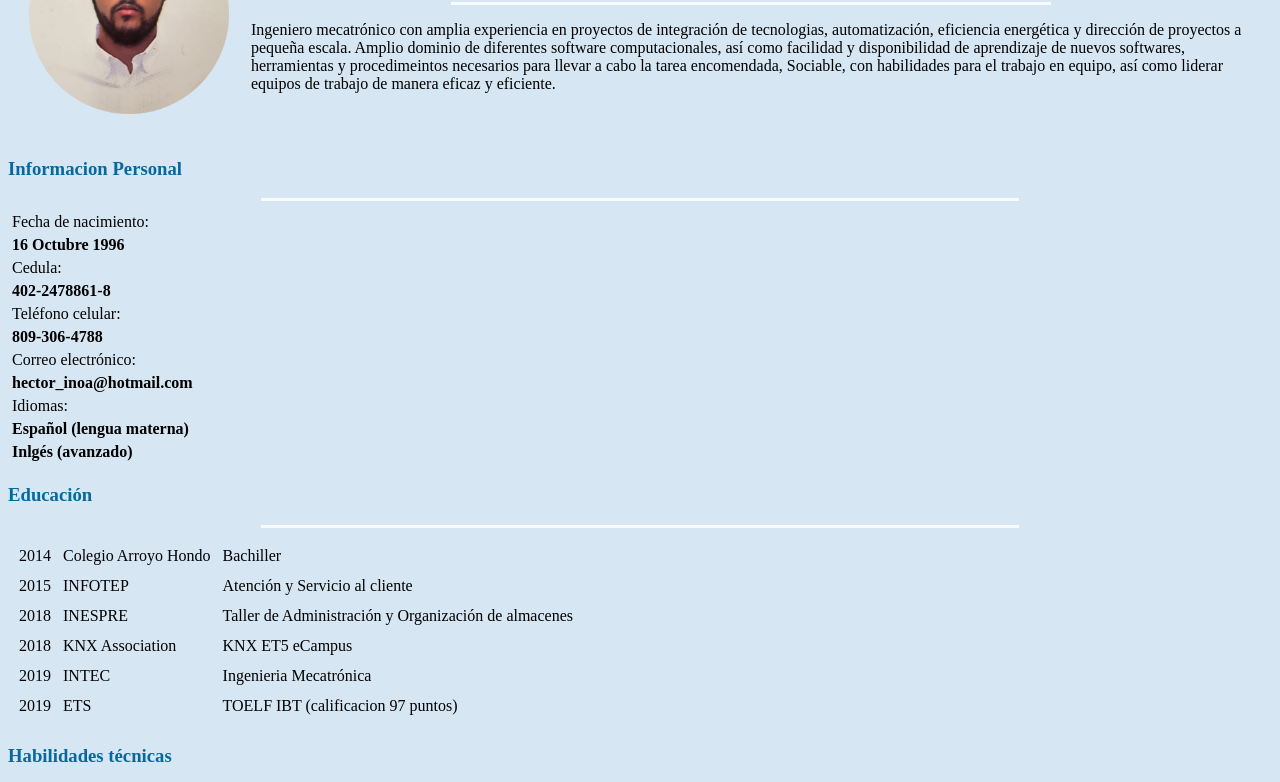
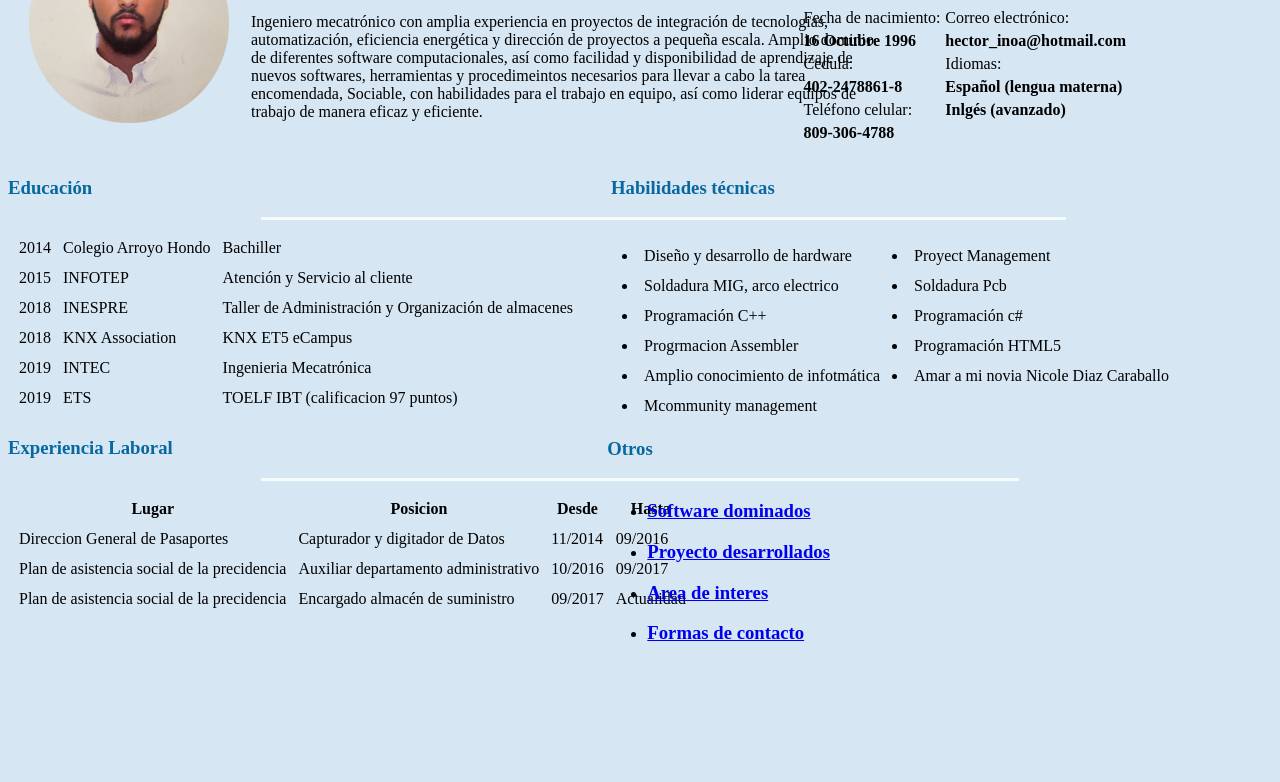
Before and after one commit to hector-inoa/CV, a plain HTML site: page index.html in a window 1280 px wide. Shown: the part 115-897 px from the top of the page. After the commit the page ends 800 px from the top, so only its background shows below. Drawn offline with Linux system fonts and the light colour scheme.

Commit message:
new look

```diff
--- a/index.html
+++ b/index.html
@@ -5,10 +5,37 @@
   <meta charset="utf-8">
   <title> ⚙🔧Hector's Personal Site 🔧⚙</title>
   <link rel="stylesheet" href="CSS/styles.css">
+  <style media="screen">
+    .resumen {
+      width: 900px;
+    }
 
+    .informacionpersonal {
+      position: absolute;
+      right: 150px;
+      top: 50px;
+
+    }
+
+    .habtecnicas {
+      position: absolute;
+      right: 100px;
+      top: 273px;
+    }
+
+    .links {
+      position: absolute;
+      right: 450px;
+      top: 534px;
+
+    }
+  </style>
 </head>
 
 <body>
+
+  <div class="resumen">
+
     <table cellspacing="20">
       <tr>
         <td><img src="images/fondoblanco.png" style="width:200px;height:200px;" alt="Imagen Presentacion Hector inoa"></td>
@@ -26,44 +53,37 @@
         </td>
       </tr>
     </table>
+  </div>
 
+  <div class="informacionpersonal">
     <h3>Informacion Personal</h3>
     <hr noshade>
     <table cellspacing="3">
       <tr>
         <td>Fecha de nacimiento:</td>
+        <td>Correo electrónico:</td>
       </tr>
       <tr>
         <td><strong>16 Octubre 1996</strong></td>
+        <td><strong>hector_inoa@hotmail.com</strong></td>
       </tr>
       <tr>
         <td>Cedula:</td>
+        <td>Idiomas:</td>
       </tr>
       <tr>
         <td><strong>402-2478861-8</strong></td>
+        <td><strong>Español (lengua materna)</strong></td>
       </tr>
       <tr>
         <td> Teléfono celular:</td>
+        <td><strong>Inlgés (avanzado)</strong></td>
       </tr>
       <tr>
         <td><strong>809-306-4788</strong></td>
       </tr>
-    <tr>
-      <td>Correo electrónico:</td>
-    </tr>
-    <tr>
-      <td><strong>hector_inoa@hotmail.com</strong></td>
-    </tr>
-    <tr>
-      <td>Idiomas:</td>
-    </tr>
-    <tr>
-      <td><strong>Español (lengua materna)</strong></td>
-    </tr>
-    <tr>
-      <td><strong>Inlgés (avanzado)</strong></td>
-    </tr>
     </table>
+  </div>
 
   <h3>Educación</h3>
   <hr noshade>
@@ -100,6 +120,9 @@
     </tr>
 
   </table>
+
+
+  <div class="habtecnicas">
 
     <h3>Habilidades técnicas</h3>
     <hr noshade>
@@ -142,14 +165,18 @@
             <li>Amplio conocimiento de infotmática</li>
           </td>
           <td>
-          <li>Manejo de herramientas digitales para anàlisis y community management</li>
+            <li>Amar a mi novia Nicole Diaz Caraballo</li>
           </td>
+        </tr>
+        </tr>
+        <tr>
           <td>
-          <li>Amar a mi novia Nicole Diaz Caraballo</li>
+            <li>Mcommunity management</li>
           </td>
         </tr>
       </ul>
     </table>
+  </div>
 
   <h3>Experiencia Laboral</h3>
   <hr noshade>
@@ -184,6 +211,10 @@
     </tbody>
   </table>
 
+
+  <div class="links">
+    <h3>Otros</h3>
+    <hr noshade>
     <ul>
       <li>
         <h3><a href="soft.html">Software dominados</a></h3>
@@ -198,7 +229,7 @@
         <h3><a href="contac-me.html">Formas de contacto</a></h3>
       </li>
     </ul>
-
+  </div>
 
 </body>
 
```
Lines whose indentation alone changed are shown as unchanged.
